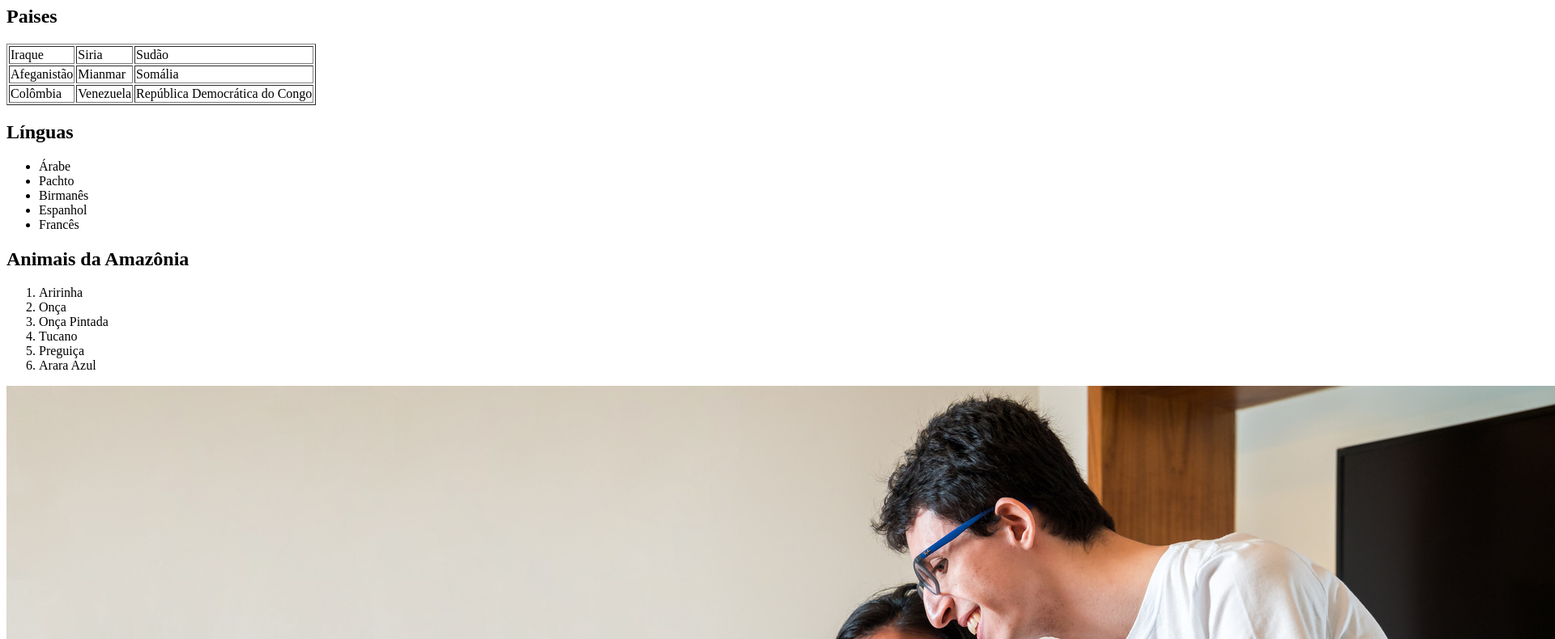
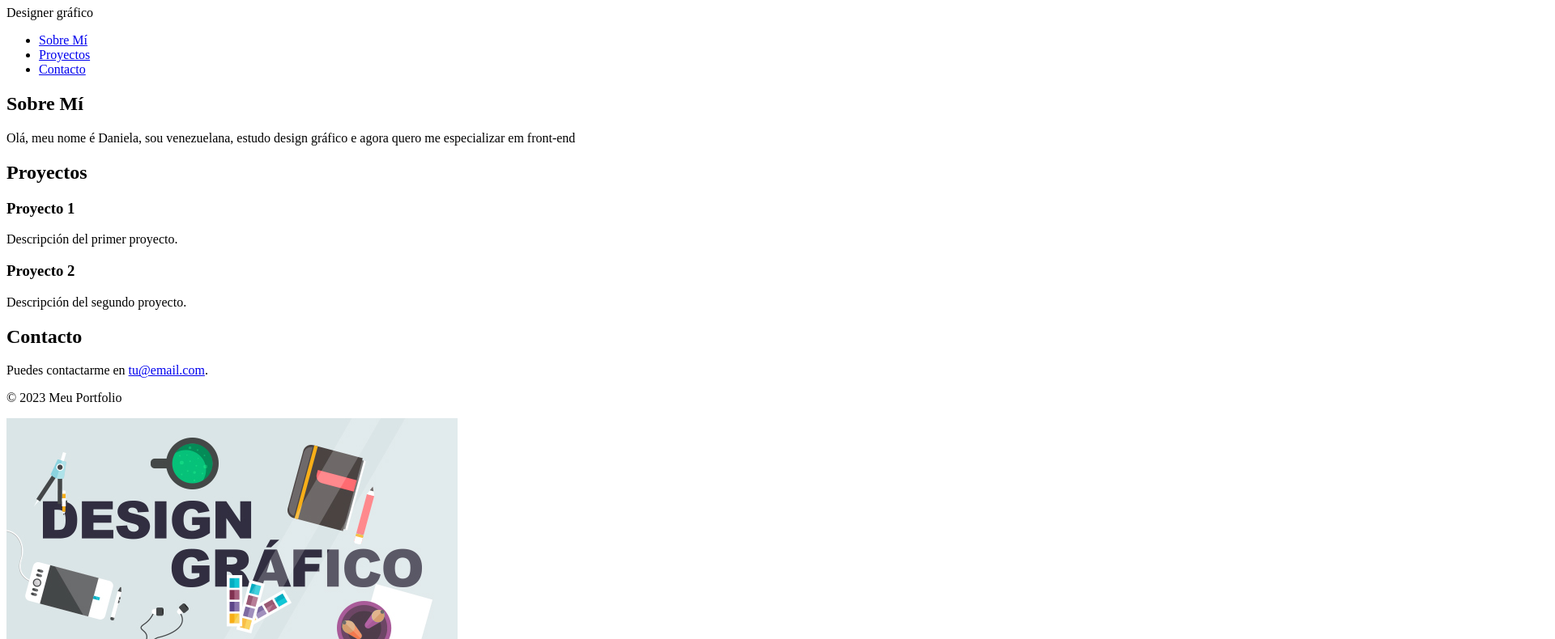
Before and after one commit to danitass/git_toti, a plain HTML site: page index.html in a window 1280 px wide. Shown: the part 73-863 px from the top of the page at 81% size, 1920 px wide, since content can reach past the window. Drawn offline with Linux system fonts and the light colour scheme.

Commit message:
tarefa html

```diff
--- a/index.html
+++ b/index.html
@@ -3,52 +3,56 @@
 <head>
     <meta charset="UTF-8">
     <meta name="viewport" content="width=device-width, initial-scale=1.0">
-    <title>Document</title>
+    <title>Portfolio Daniela Fuenmayor</title>
 </head>
 <body>
-    <h1>Toti Diversidade</h1>
-    <table border="1">
-        <h2>Paises</h2>
-        <tbody>
-        <tr>
-            <td>Iraque</td>
-            <td>Siria</td>
-            <td>Sudão</td>
-        </tr>
-        <tr>
-            <td>Afeganistão</td>
-            <td>Mianmar</td>
-            <td>Somália</td>
-        </tr>
-        <tr>
-            <td>Colômbia</td>
-            <td>Venezuela</td>
-            <td>República Democrática do Congo </td>
-        </tr>
-    </table>
+    <body>
+        <header>
+            <h1>Daniela Fuenmayor</h1>
+            <p>Designer gráfico</p>
+        </header>
 
-        <h2>Línguas</h2>
-        <ul>
-        <li>Árabe</li>
-        <li>Pachto</li>
-        <li>Birmanês</li>
-        <li>Espanhol</li>
-        <li>Francês</li>
-        </ul>
+        <nav>
+            <ul>
+                <li><a href="#sobre-mi">Sobre Mí</a></li>
+                <li><a href="#proyectos">Proyectos</a></li>
+                <li><a href="#contacto">Contacto</a></li>
+            </ul>
+        </nav>
 
-        <h2>Animais da Amazônia</h2>
-    <ol>
-        <li>Aririnha</li>
-        <li>Onça</li>
-        <li>Onça Pintada</li>
-        <li>Tucano</li>
-        <li>Preguiça</li>
-        <li>Arara Azul </li>
-    </ol>
+        <section id="sobre-mi">
+            <h2>Sobre Mí</h2>
+            <p>Olá, meu nome é Daniela, sou venezuelana, estudo design gráfico e agora quero me especializar em front-end</p>
+        </section>
+
+        <section id="proyectos">
+            <h2>Proyectos</h2>
+            <div class="proyecto">
+                <h3>Proyecto 1</h3>
+                <p>Descripción del primer proyecto.</p>
+            </div>
+            <div class="proyecto">
+                <h3>Proyecto 2</h3>
+                <p>Descripción del segundo proyecto.</p>
+            </div>
+
+        </section>
+
+        <section id="contacto">
+            <h2>Contacto</h2>
+            <p>Puedes contactarme en <a href="mailto:daniela.fuenmayordfc@gmail.com">tu@email.com</a>.</p>
+        </section>
+
+        <footer>
+            <p>&copy; 2023 Meu Portfolio</p>
+        </footer>
+    </body>
+    </html>
 
 
-    <a href="https://totidiversidade.com.br/assets/static/diversidade-na-tecnologia.20cf8e9.4bb221a1723f08d4d32f8ddfd2e425a2.jpg">
-        <img src="./diversidade-na-tecnologia.20cf8e9.4bb221a1723f08d4d32f8ddfd2e425a2.jpeg" alt="Descrição da imagem">
+
+    <a href="https://kreaweb.com.br/wp-content/uploads/2017/08/design-gr%C3%A1fico-screen.jpg">
+        <img src="./design-gráfico-screen.jpeg" alt="Descrição da imagem">
     </a>
 
 
```
Also changed, not shown: design-gráfico-screen.jpeg (added), diversidade-na-tecnologia.20cf8e9.4bb221a1723f08d4d32f8ddfd2e425a2.jpeg (deleted).
